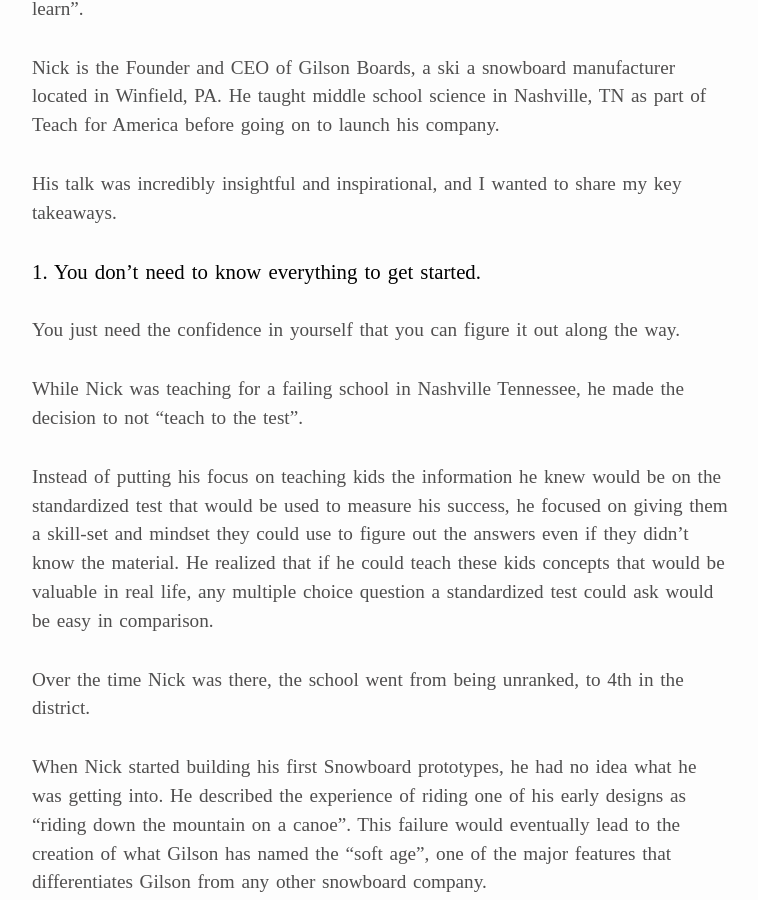
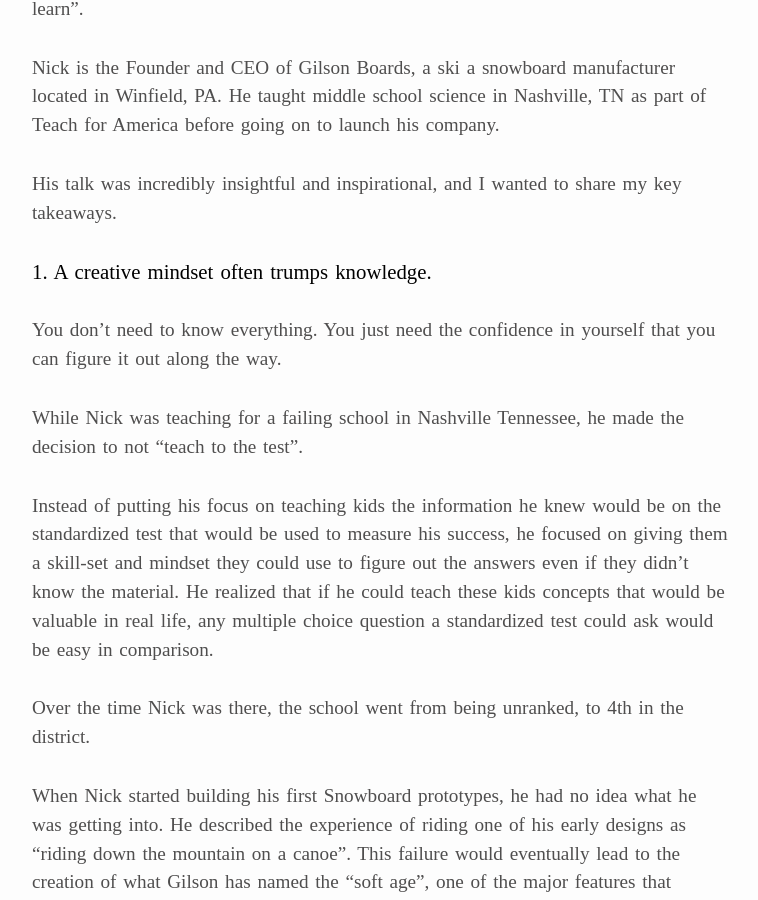
Before and after one commit to twmilli/jekyll-site, a Jekyll site: the page built from _posts/2017-04-09-what-nick-gilson-can-teach-us-about-failure-and-innovation.md, in a window 1280 px wide and 900 px high, scrolled down 913 px. Shown: the whole window, without its empty margins (258-1016 px from the left). Built offline with Jekyll 4.4.1, drawn with Linux system fonts in a browser that asks for light colours; some web fonts are replaced; comment, search, counter and statistics services are not loaded; some of the changed text lies outside the part shown.

Commit message:
minor changes

```diff
--- a/_posts/2017-04-09-what-nick-gilson-can-teach-us-about-failure-and-innovation.md
+++ b/_posts/2017-04-09-what-nick-gilson-can-teach-us-about-failure-and-innovation.md
@@ -16,9 +16,9 @@ Nick is the Founder and CEO of Gilson Boards, a ski a snowboard manufacturer loc
 
 His talk was incredibly insightful and inspirational, and I wanted to share my key takeaways.
 
-### 1. You don't need to know everything to get started.
+### 1. A creative mindset often trumps knowledge.
 
-You just need the confidence in yourself that you can figure it out along the way.
+You don't need to know everything. You just need the confidence in yourself that you can figure it out along the way.
 
 While Nick was teaching for a failing school in Nashville Tennessee, he made the decision
 to not "teach to the test".
```
Also changed, not shown: other parts of _posts/2017-04-09-what-nick-gilson-can-teach-us-about-failure-and-innovation.md (+2 -0 lines).
